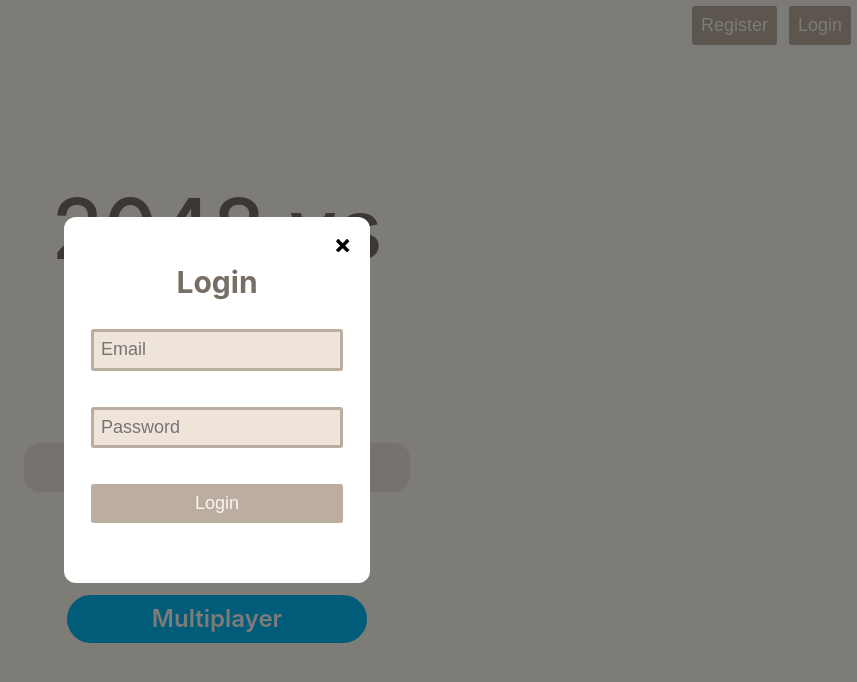
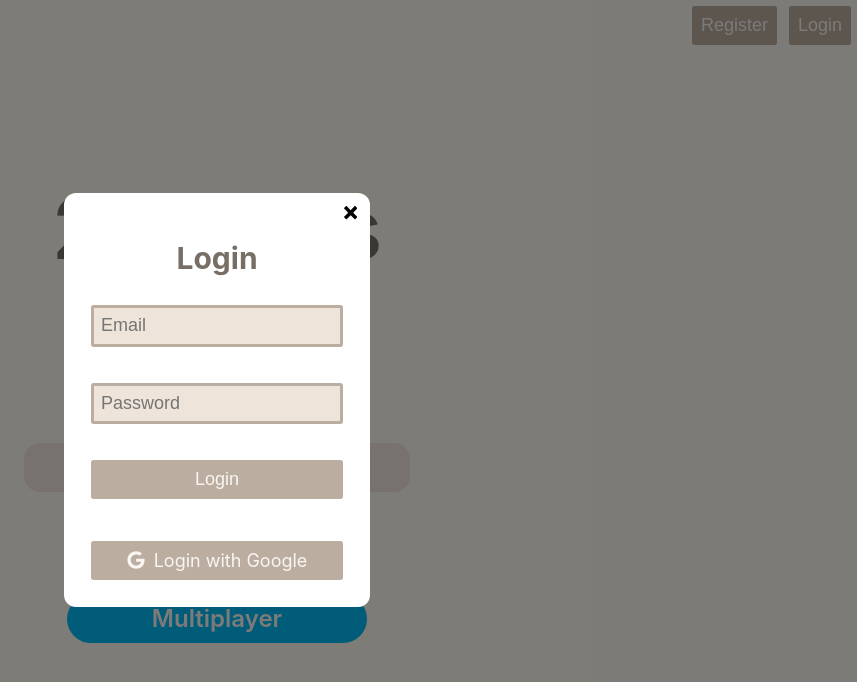
Before and after one commit to pietrushka/2048-multiplayer-server, a React (Create React App) app in the folder apps/web/: page / in a window 1280 px wide. Both pictures are taken after a click on the button "Login". Shown: the top 682 px of the page, without its empty margins (423-1280 px from the left). Built offline with nearby package versions, Linux system fonts and the light colour scheme; no server answers.

Commit message:
feat: google login button

```diff
--- a/apps/web/src/components/AuthModal/LoginForm.tsx
+++ b/apps/web/src/components/AuthModal/LoginForm.tsx
@@ -1,7 +1,9 @@
 import { useNavigate } from "react-router-dom"
 import { useForm, SubmitHandler } from "react-hook-form"
-import { Form, Button, Heading, Input, Error, InputGroup } from "../Common"
+import { FaGoogle } from "react-icons/fa"
+import { Form, Button, Heading, Input, Error, InputGroup, ButtonLikeLink } from "../Common"
 import { useAuth } from "../../contexts/AuthContext"
+import constants from "../../constants"
 
 type FormValues = {
   email: string
@@ -80,6 +82,11 @@ export default function LoginForm() {
         Login
       </Button>
       <Error>{errors?.root?.serverError?.message}</Error>
+
+      <ButtonLikeLink href={constants.oAuthGoogleUrl}>
+        <FaGoogle />
+        Login with Google
+      </ButtonLikeLink>
     </Form>
   )
 }
--- a/apps/web/src/components/Common.tsx
+++ b/apps/web/src/components/Common.tsx
@@ -1,5 +1,6 @@
 import styled from "@emotion/styled"
 import COLORS from "../styles/colors"
+import { css } from "@emotion/react"
 
 export const Form = styled.form({
   display: "flex",
@@ -25,14 +26,21 @@ export const Input = styled.input({
   borderRadius: "0.15em",
 })
 
-export const Button = styled.button({
+const buttonStyles = css({
   borderRadius: "0.15em",
   fontSize: "1.5em",
   padding: "0.5em",
   background: COLORS.board,
   color: COLORS.lightFont,
   cursor: "pointer",
+  display: "flex",
+  alignItems: "center",
+  justifyContent: "center",
+  gap: "0.5em",
 })
+
+export const Button = styled.button(buttonStyles)
+export const ButtonLikeLink = styled.a(buttonStyles)
 
 export const Error = styled.p({
   display: "block",
--- a/apps/web/src/components/Modal.tsx
+++ b/apps/web/src/components/Modal.tsx
@@ -57,8 +57,8 @@ const CloseModalButton = styled.button({
   position: "absolute",
   top: 0,
   right: 0,
-  height: "1.25rem",
-  width: "1.25rem",
-  margin: "1.25rem",
+  margin: "1em",
+  padding: 0,
   background: "transparent",
+  cursor: "pointer",
 })
```
